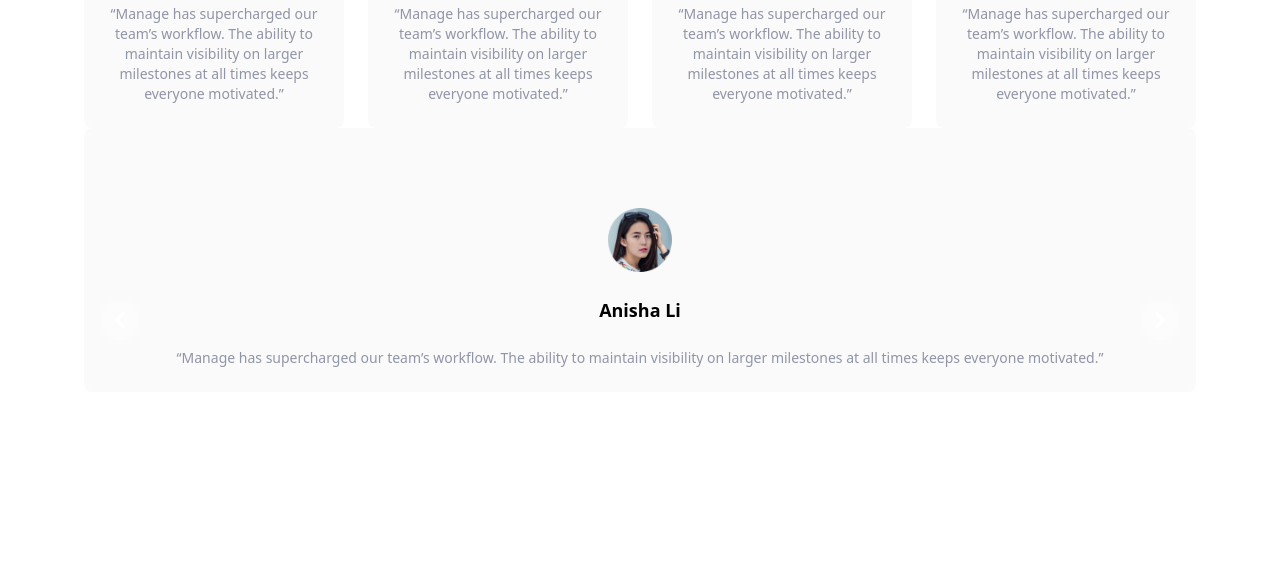
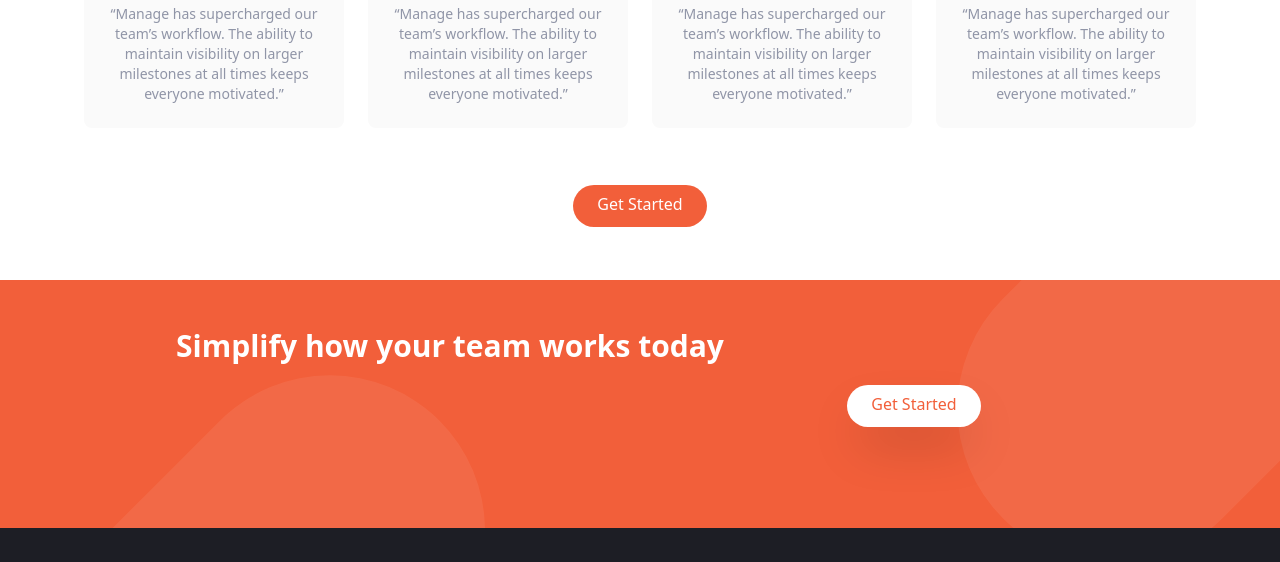
Before and after one commit to rpalafoxlopez/tailwindw-training, a website: page index.html in a window 1280 px wide. Shown: the part 1620-2182 px from the top of the page. Drawn offline with Linux system fonts and the light colour scheme.

Commit message:
sin carrusel

```diff
--- a/index.html
+++ b/index.html
@@ -243,60 +243,6 @@
           </div>
 
 
-          <div id="animation-carousel" class="relative w-full" data-carousel="static">
-              <!-- Carousel wrapper -->
-              <div class="relative h-56 overflow-hidden rounded-lg md:h-96">
-                  <!-- Item 1 -->
-                  <div class="duration-200 ease-linear" data-carousel-item>
-                      <div class="flex flex-col items-center p-6 space-y-6 rounded-lg bg-veryLightGray md:w1/3">
-                          <img src="img/avatar-anisha.png" class="w-16 mt-14" alt="Anisha Testimonial" />
-                          <h5 class="text-lg font-bold">
-                            Anisha Li
-                          </h5>
-                          <p class="text-sm text-darkGrayishBlue">
-                              “Manage has supercharged our team’s workflow. The ability to
-                              maintain visibility on larger milestones at all times keeps
-                              everyone motivated.”
-                          </p>
-                        </div>
-                  </div>
-                  <!-- Item 2 -->
-                  <div class="hidden duration-200 ease-linear" data-carousel-item>
-                      <img src="/docs/images/carousel/carousel-2.svg" class="absolute block w-full -translate-x-1/2 -translate-y-1/2 top-1/2 left-1/2" alt="...">
-                  </div>
-                  <!-- Item 3 -->
-                  <div class="hidden duration-200 ease-linear" data-carousel-item="active">
-                      <img src="/docs/images/carousel/carousel-3.svg" class="absolute block w-full -translate-x-1/2 -translate-y-1/2 top-1/2 left-1/2" alt="...">
-                  </div>
-                  <!-- Item 4 -->
-                  <div class="hidden duration-200 ease-linear" data-carousel-item>
-                      <img src="/docs/images/carousel/carousel-4.svg" class="absolute block w-full -translate-x-1/2 -translate-y-1/2 top-1/2 left-1/2" alt="...">
-                  </div>
-                  <!-- Item 5 -->
-                  <div class="hidden duration-200 ease-linear" data-carousel-item>
-                      <img src="/docs/images/carousel/carousel-5.svg" class="absolute block w-full -translate-x-1/2 -translate-y-1/2 top-1/2 left-1/2" alt="...">
-                  </div>
-              </div>
-              <!-- Slider controls -->
-              <button type="button" class="absolute top-0 start-0 z-30 flex items-center justify-center h-full px-4 cursor-pointer group focus:outline-none" data-carousel-prev>
-                  <span class="inline-flex items-center justify-center w-10 h-10 rounded-full bg-white/30 dark:bg-gray-800/30 group-hover:bg-white/50 dark:group-hover:bg-gray-800/60 group-focus:ring-4 group-focus:ring-white dark:group-focus:ring-gray-800/70 group-focus:outline-none">
-                      <svg class="w-4 h-4 text-white dark:text-gray-800 rtl:rotate-180" aria-hidden="true" xmlns="http://www.w3.org/2000/svg" fill="none" viewBox="0 0 6 10">
-                          <path stroke="currentColor" stroke-linecap="round" stroke-linejoin="round" stroke-width="2" d="M5 1 1 5l4 4"/>
-                      </svg>
-                      <span class="sr-only">Previous</span>
-                  </span>
-              </button>
-              <button type="button" class="absolute top-0 end-0 z-30 flex items-center justify-center h-full px-4 cursor-pointer group focus:outline-none" data-carousel-next>
-                  <span class="inline-flex items-center justify-center w-10 h-10 rounded-full bg-white/30 dark:bg-gray-800/30 group-hover:bg-white/50 dark:group-hover:bg-gray-800/60 group-focus:ring-4 group-focus:ring-white dark:group-focus:ring-gray-800/70 group-focus:outline-none">
-                      <svg class="w-4 h-4 text-white dark:text-gray-800 rtl:rotate-180" aria-hidden="true" xmlns="http://www.w3.org/2000/svg" fill="none" viewBox="0 0 6 10">
-                          <path stroke="currentColor" stroke-linecap="round" stroke-linejoin="round" stroke-width="2" d="m1 9 4-4-4-4"/>
-                      </svg>
-                      <span class="sr-only">Next</span>
-                  </span>
-              </button>
-          </div>
-
-
           <!-- Boton -->
           <div class="my-16">
               <a href="#" class="p-3 px-6 pt-2 text-white bg-brightRed rounded-full baseline hover:bg-brightRedLight">
```
Also changed, not shown: css/main.css.
